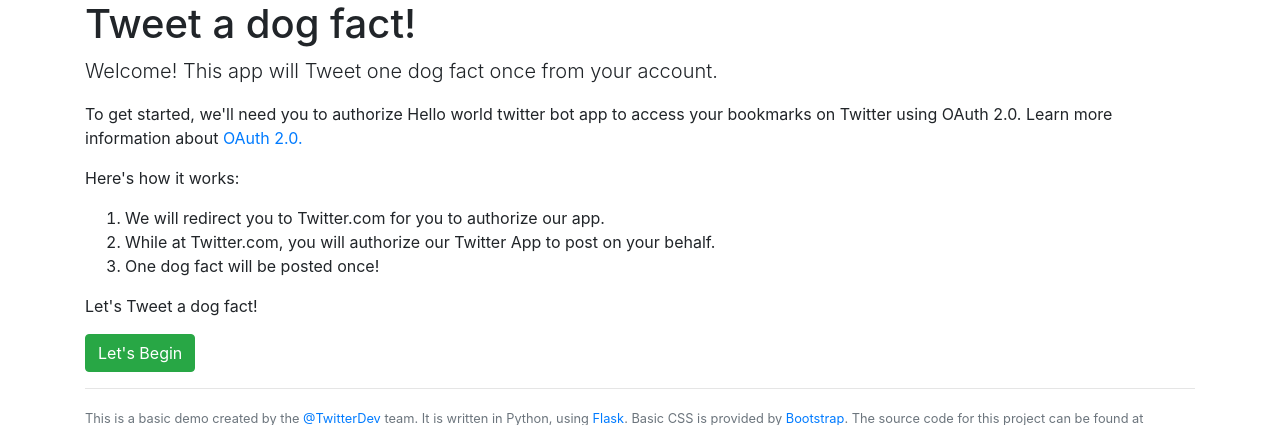
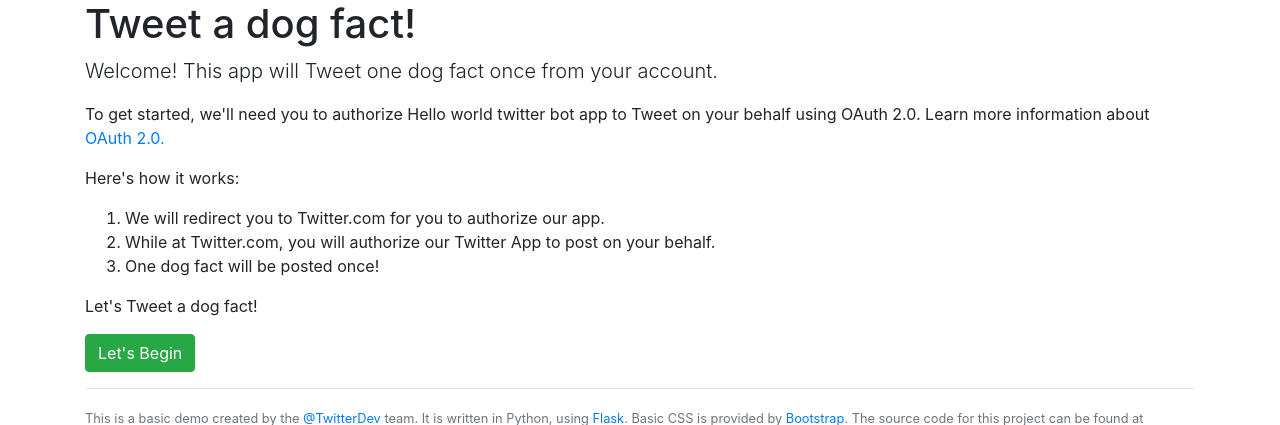
Before and after one commit to xdevplatform/dog-facts, a Flask app: page / in a window 1280 px wide. Shown: the top 425 px of the page. Run offline with Flask 2, Linux system fonts and the light colour scheme; some libraries are stand-ins or nearby versions.

Commit message:
Update index.html
Signed-off-by: Jessica Garson <jgarson@twitter.com>

```diff
--- a/templates/index.html
+++ b/templates/index.html
@@ -2,7 +2,7 @@
 {% block containercontent %}
 <p class="lead">Welcome! This app will Tweet one dog fact once from your account.</p>
 <div class="hero-unit">
-	<p>To get started, we'll need you to authorize Hello world twitter bot app to access your bookmarks on Twitter using OAuth 2.0. Learn more information about <a href="https://developer.twitter.com/en/docs/authentication/oauth-2-0">OAuth 2.0.</a></p>
+	<p>To get started, we'll need you to authorize Hello world twitter bot app to Tweet on your behalf using OAuth 2.0. Learn more information about <a href="https://developer.twitter.com/en/docs/authentication/oauth-2-0">OAuth 2.0.</a></p>
 	<p>Here's how it works:</p>
 	<ol>
 		<li>We will redirect you to Twitter.com for you to authorize our app.</li>
```
